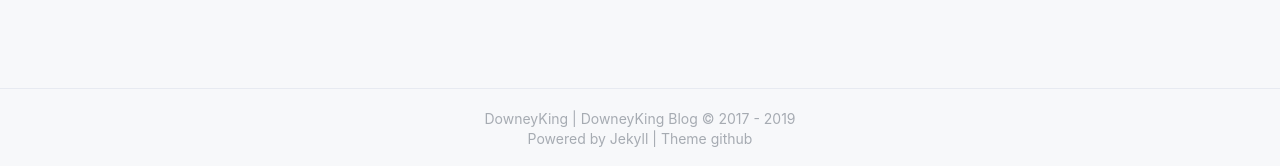
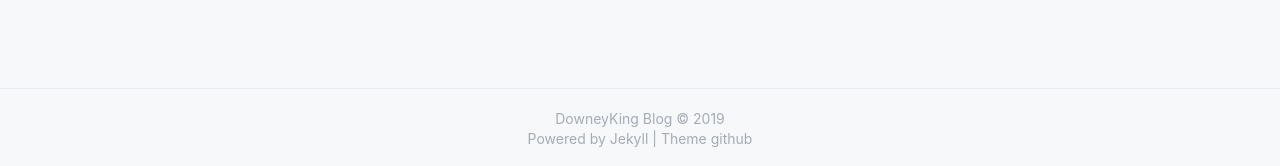
Before and after one commit to geekgitcode/geekgitcode.github.io, a Jekyll site: the page built from _posts/2019-10-23-hello-blog.md, in a window 1280 px wide and 900 px high, scrolled down 661 px. Shown: the part 731-897 px from the top of the window. Built offline with Jekyll 4.4.1, drawn with Linux system fonts in a browser that asks for light colours; nearby versions of some CDN libraries; a style sheet for code colours, icons or effects is not loaded.

Commit message:
Update _config.yml

```diff
--- a/_config.yml
+++ b/_config.yml
@@ -1,5 +1,5 @@
 # Site settings 配置站点
-title: 'DowneyKing | DowneyKing Blog'
+title: 'DowneyKing Blog'
 description: 'downeyking的个人blog'
 keyword: 'downeyking blog'
 url: '' # your host
@@ -21,12 +21,13 @@
 
 # Footer
 footer:
-  since: 2017
+  since: 2019
 
 # Author 配置博主信息
 author: 'DowneyKing'
 nickname: ''
-bio: 'SCUT Software Engineering 在读'
+bio: 'SCUT
+        Software Engineering 在读'
 avatar: '/assets/img/profile.png'
 
 # Search
```
